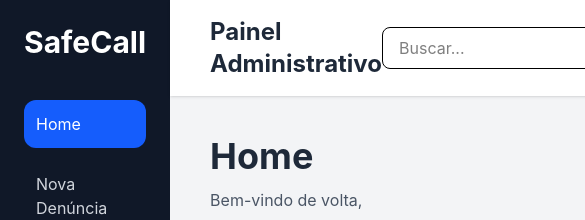
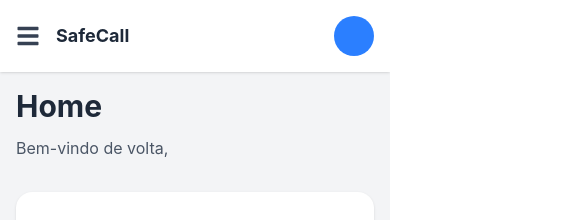
Before and after one commit to LeoAntolini/SafeCall, a React (Vite) app in the folder frontend/safecall-web/: page /home in a window 390 px wide. Shown: the top 220 px of the page, 585 px wide, since content can reach past the window. Built offline with nearby package versions, Linux system fonts and the light colour scheme; no server answers; sample sign-in values are in the browser's storage.

Commit message:
feat: adiciona responsividade e seguranca nas denuncias

```diff
--- a/frontend/safecall-web/src/components/Layout.jsx
+++ b/frontend/safecall-web/src/components/Layout.jsx
@@ -1,16 +1,18 @@
+import { useState } from "react";
+
 import { useAuth } from "../context/AuthContext";
-import { useNavigate } from "react-router-dom";
-import {
-    FaHome,
-    FaUser,
-    FaExclamationTriangle,
-    FaSignOutAlt
-} from "react-icons/fa";
 
 import {
+    useNavigate,
     Link,
     useLocation
 } from "react-router-dom";
+
+import {
+    FaBars,
+    FaTimes,
+    FaSignOutAlt
+} from "react-icons/fa";
 
 function Layout({ children }) {
 
@@ -20,6 +22,9 @@ function Layout({ children }) {
 
     const navigate = useNavigate();
 
+    const [menuAberto, setMenuAberto] =
+        useState(false);
+
     function sair() {
 
         logout();
@@ -27,22 +32,97 @@ function Layout({ children }) {
         navigate("/");
     }
 
+    function fecharMenu() {
+
+        setMenuAberto(false);
+    }
+
     return (
 
-        <div className="flex min-h-screen bg-gray-100">
+        <div className="
+            min-h-screen
+            bg-gray-100
+            flex
+        ">
+
+            {/* OVERLAY MOBILE */}
+
+            {
+                menuAberto && (
+
+                    <div
+                        onClick={fecharMenu}
+                        className="
+                            fixed
+                            inset-0
+                            bg-black/50
+                            z-40
+                            lg:hidden
+                        "
+                    />
+
+                )
+            }
 
             {/* SIDEBAR */}
 
-            <aside className="w-64 bg-gray-900 text-white p-6">
+            <aside className={`
+                fixed
+                top-0
+                left-0
+                z-50
 
-                <h1 className="text-3xl font-bold mb-10">
+                h-screen
+                w-64
+
+                bg-gray-900
+                text-white
+                p-6
+
+                transform
+                transition-transform
+                duration-300
+
+                ${menuAberto
+                    ? "translate-x-0"
+                    : "-translate-x-full"
+                }
+
+                lg:translate-x-0
+                lg:static
+            `}>
+
+                <div className="
+                    flex
+                    items-center
+                    justify-between
+                    mb-10
+                ">
+
+                    <h1 className="
+                        text-3xl
+                        font-bold
+                    ">
                         SafeCall
                     </h1>
+
+                    <button
+                        onClick={fecharMenu}
+                        className="
+                            lg:hidden
+                            text-2xl
+                        "
+                    >
+                        <FaTimes />
+                    </button>
+
+                </div>
 
                 <nav className="space-y-3">
 
                     <Link
                         to="/home"
+                        onClick={fecharMenu}
                         className={`
                             block
                             p-3
@@ -66,6 +146,7 @@ function Layout({ children }) {
 
                     <Link
                         to="/nova-denuncia"
+                        onClick={fecharMenu}
                         className={`
                             block
                             p-3
@@ -89,6 +170,7 @@ function Layout({ children }) {
 
                     <Link
                         to="/analytics"
+                        onClick={fecharMenu}
                         className={`
                             block
                             p-3
@@ -112,6 +194,7 @@ function Layout({ children }) {
 
                     <Link
                         to="/perfil"
+                        onClick={fecharMenu}
                         className={`
                             block
                             p-3
@@ -137,7 +220,10 @@ function Layout({ children }) {
 
                 <div className="mt-10">
 
-                    <p className="text-sm text-gray-400">
+                    <p className="
+                        text-sm
+                        text-gray-400
+                    ">
                         Usuário logado
                     </p>
 
@@ -152,9 +238,10 @@ function Layout({ children }) {
                             bg-red-500
                             px-4
                             py-2
-                            rounded
+                            rounded-lg
                             hover:bg-red-600
                             transition
+
                             flex
                             items-center
                             gap-2
@@ -169,31 +256,28 @@ function Layout({ children }) {
 
             </aside>
 
-            <main className="flex-1 bg-gray-100">
+            {/* CONTEÚDO */}
+
+            <main className="
+                flex-1
+                min-w-0
+            ">
 
                 {/* TOPBAR */}
 
                 <header className="
                     bg-white
                     shadow-sm
-                    px-10
+
+                    px-4
+                    md:px-10
+
                     py-4
+
                     flex
                     items-center
                     justify-between
                 ">
-
-                    <div>
-
-                        <h2 className="
-                            text-2xl
-                            font-bold
-                            text-gray-800
-                        ">
-                            Painel Administrativo
-                        </h2>
-
-                    </div>
 
                     <div className="
                         flex
@@ -201,28 +285,40 @@ function Layout({ children }) {
                         gap-4
                     ">
 
-                        <input
-                            type="text"
-                            placeholder="Buscar..."
+                        <button
+                            onClick={() =>
+                                setMenuAberto(true)
+                            }
                             className="
-                                border
-                                rounded-lg
-                                px-4
-                                py-2
-                                outline-none
-                                focus:ring-2
-                                focus:ring-blue-400
+                                lg:hidden
+                                text-2xl
+                                text-gray-700
                             "
-                        />
+                        >
+                            <FaBars />
+                        </button>
+
+                        <h2 className="
+                            text-lg
+                            md:text-2xl
+                            font-bold
+                            text-gray-800
+                        ">
+                            SafeCall
+                        </h2>
+
+                    </div>
 
                     <div className="
                         w-10
                         h-10
                         rounded-full
                         bg-blue-500
+
                         flex
                         items-center
                         justify-center
+
                         text-white
                         font-bold
                     ">
@@ -231,13 +327,14 @@ function Layout({ children }) {
 
                     </div>
 
-                    </div>
-
                 </header>
 
-                {/* CONTEÚDO */}
+                {/* PÁGINAS */}
 
-                <div className="p-10">
+                <div className="
+                    p-4
+                    md:p-10
+                ">
 
                     {children}
 
--- a/frontend/safecall-web/src/pages/Analytics.jsx
+++ b/frontend/safecall-web/src/pages/Analytics.jsx
@@ -114,7 +114,8 @@ function Analytics() {
             ">
 
                 <h1 className="
-                    text-4xl
+                    text-3xl
+                    md:text-4xl
                     font-bold
                     text-gray-800
                 ">
@@ -132,7 +133,9 @@ function Analytics() {
 
                 <div className="
                     grid
-                    grid-cols-3
+                    grid-cols-1
+                    md:grid-cols-2
+                    xl:grid-cols-3
                     gap-6
                     mb-10
                 ">
@@ -148,7 +151,8 @@ function Analytics() {
                         </h2>
 
                         <p className="
-                            text-4xl
+                            text-3xl
+                            md:text-4xl
                             font-bold
                             mt-3
                             text-blue-700
@@ -169,7 +173,8 @@ function Analytics() {
                         </h2>
 
                         <p className="
-                            text-4xl
+                            text-3xl
+                            md:text-4xl
                             font-bold
                             mt-3
                             text-red-600
@@ -195,7 +200,8 @@ function Analytics() {
                         </h2>
 
                         <p className="
-                            text-4xl
+                            text-3xl
+                            md:text-4xl
                             font-bold
                             mt-3
                             text-green-600
@@ -228,8 +234,9 @@ function Analytics() {
                     <div
                         style={{
                             width: "100%",
-                            height: 400
+                            height: 300,
                         }}
+
                     >
 
                         <ResponsiveContainer
@@ -425,15 +432,15 @@ function Analytics() {
                                         text-sm
 
                                         ${quantidade >= 5
-                                                            ? `
+                                            ? `
                                                 bg-red-100
                                                 text-red-700
                                             `
-                                                            : `
+                                            : `
                                                 bg-yellow-100
                                                 text-yellow-700
                                             `
-                                                        }
+                                        }
                                     `}>
 
                                         {quantidade} denúncias
--- a/frontend/safecall-web/src/pages/Home.jsx
+++ b/frontend/safecall-web/src/pages/Home.jsx
@@ -93,7 +93,8 @@ function Home() {
         <Layout>
 
             <h1 className="
-                text-4xl
+                text-3xl
+                md:text-4xl
                 font-bold
                 text-gray-800
             ">
--- a/frontend/safecall-web/src/pages/NovaDenuncia.jsx
+++ b/frontend/safecall-web/src/pages/NovaDenuncia.jsx
@@ -122,7 +122,8 @@ function NovaDenuncia() {
                 ">
 
                     <h1 className="
-                        text-4xl
+                        text-3xl
+                        md:text-4xl
                         font-bold
                         text-gray-800
                     ">
--- a/frontend/safecall-web/src/pages/Perfil.jsx
+++ b/frontend/safecall-web/src/pages/Perfil.jsx
@@ -84,7 +84,8 @@ function Perfil() {
         <Layout>
 
             <h1 className="
-                text-4xl
+                text-3xl
+                md:text-4xl
                 font-bold
                 text-gray-800
             ">
```
Also changed, not shown: 2 other files (tests, documents, lock files or other folders). Lines whose indentation alone changed are shown as unchanged.
